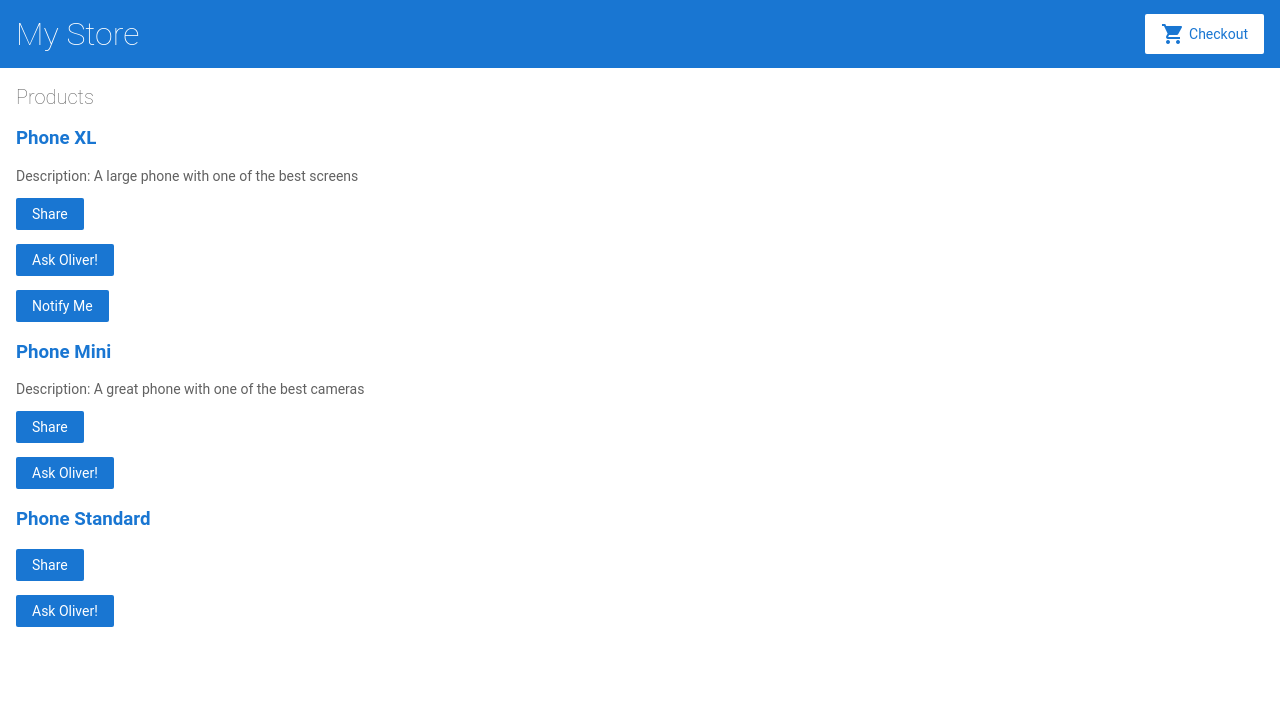
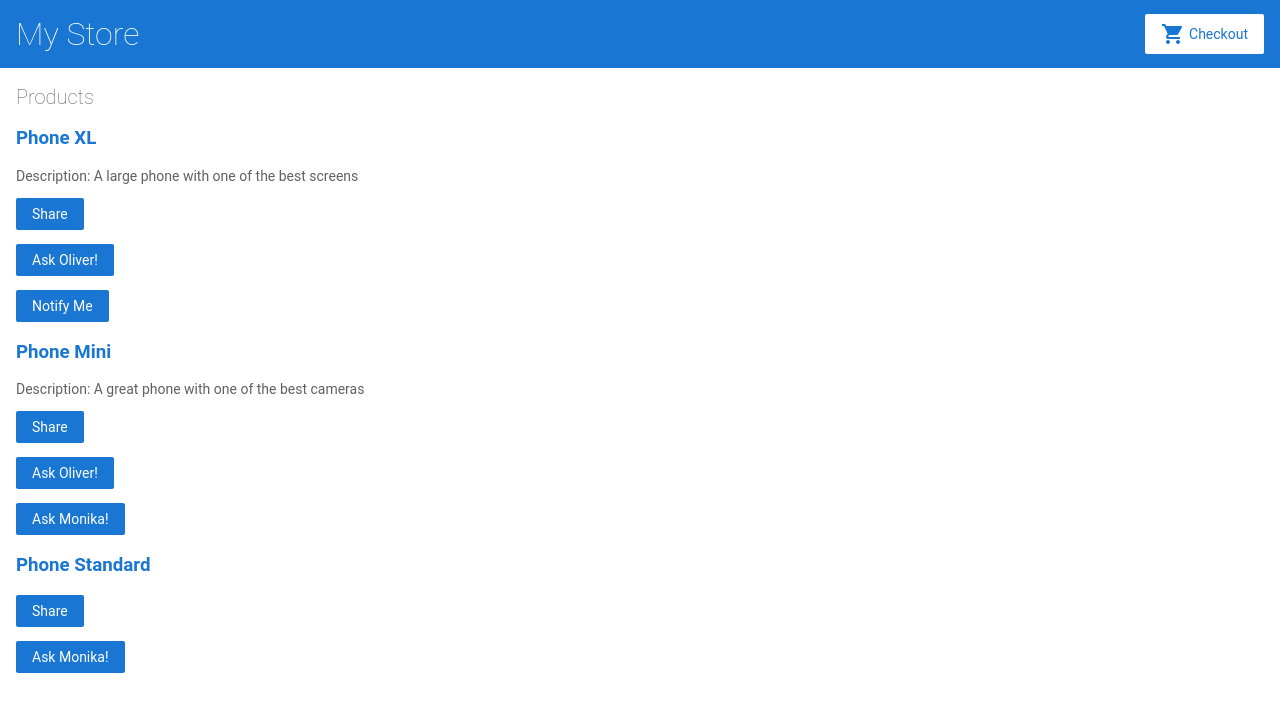
Before and after one commit to Oliver-Wiegert/angular-etto6a-oliver-wiegert, an Angular app: page / in a window 1280 px wide. Shown: the top 712 px of the page. Built offline with nearby package versions, Linux system fonts and the light colour scheme.

Commit message:
Button "Ask Monika!" added

```diff
--- a/src/app/product-list/product-list.component.html
+++ b/src/app/product-list/product-list.component.html
@@ -21,9 +21,14 @@ can be found in the LICENSE file at http://angular.io/license
       Share
     </button>
   </p>
-  <p>
+  <p *ngIf="product.price > 500">
     <button (click)="askOliver()">
       Ask Oliver!
+    </button>
+  </p>
+  <p *ngIf="product.price <= 700">
+    <button (click)="askOliver()">
+      Ask Monika!
     </button>
   </p>
   <app-product-alerts
```
